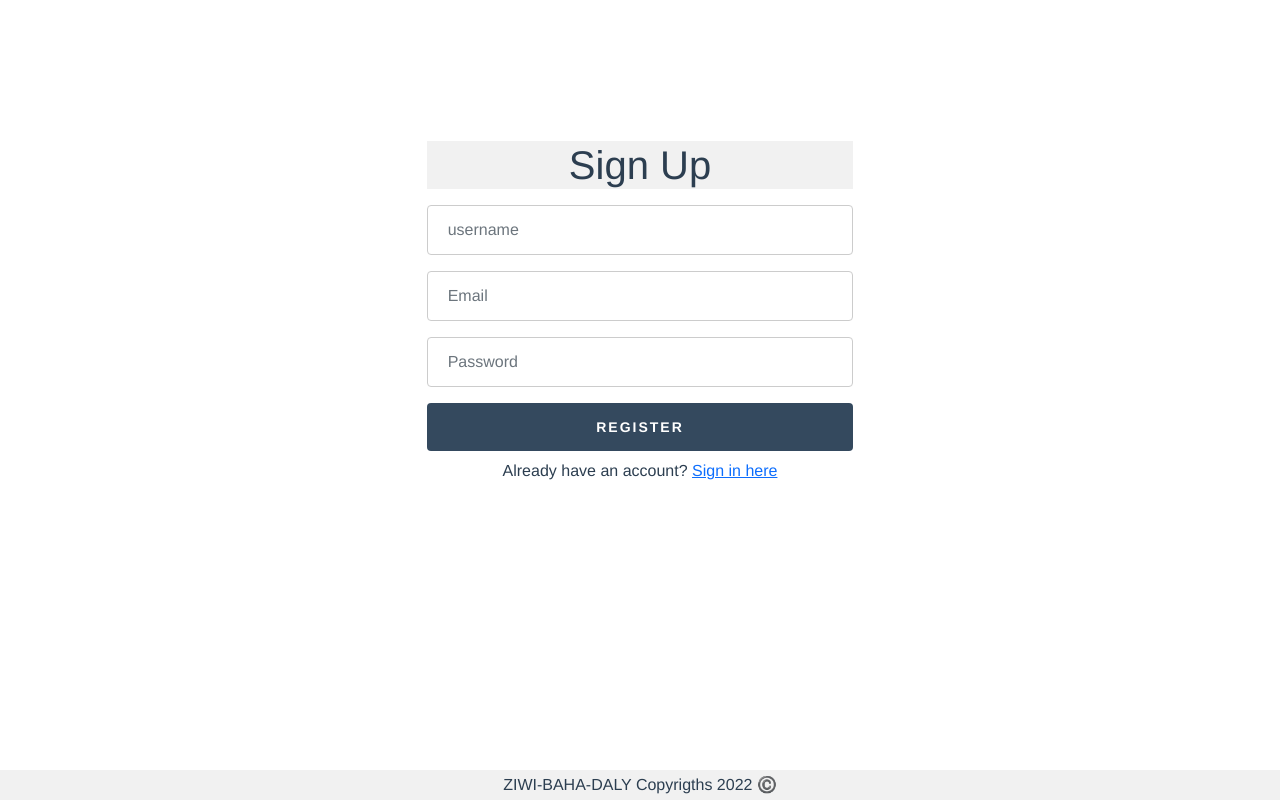
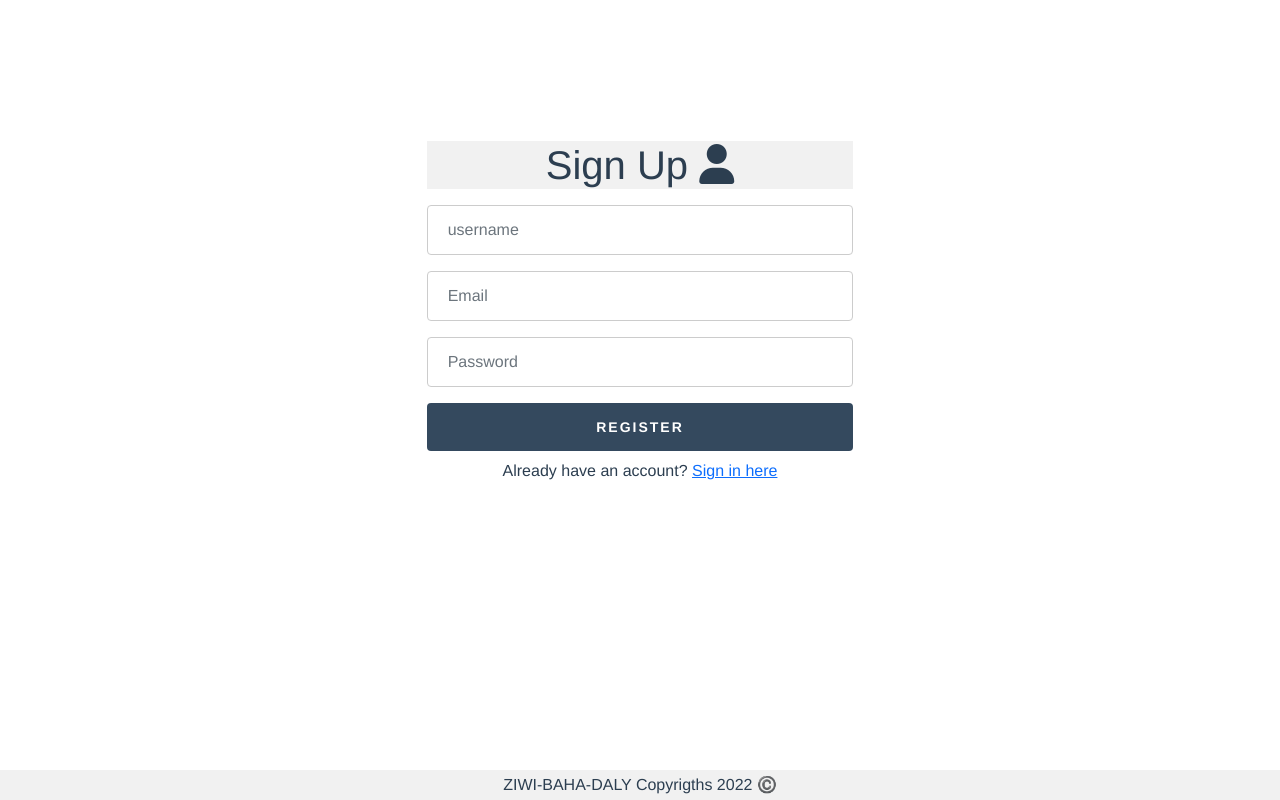
Before and after one commit to Trust-us/Trust-us, a Vue app in the folder client/: page /SignUp in a window 1280 px wide. Built offline with nearby package versions, Linux system fonts and the light colour scheme.

Commit message:
added style

```diff
--- a/client/src/views/AboutTeam.vue
+++ b/client/src/views/AboutTeam.vue
@@ -3,7 +3,7 @@
     <div class="bgimg w3-display-container w3-animate-opacity w3-text-white">
       <div class="w3-display-topleft w3-padding-large w3-xlarge"></div>
       <div class="w3-display-middle">
-        <h1 class="w3-jumbo w3-animate-top">ABOUT US</h1>
+        <h1  class="w3-jumbo w3-animate-top">ABOUT US</h1>
         <hr class="w3-border-grey" style="margin: auto; width: 40%" />
         <h2 id="h2">TRUST US</h2>
         <p class="w3-large w3-center" id="p"><span class="span">Main idea</span><br>we made an app  called best plan wich it gives you the opportunity to share you experience about  hotels/restaurents/journey in beach or any awesome place to visit  with the others , ofcourse it can be the worst plan , this app give anyone the opportunity to discover tunisia and where he can fell good in his vacation or anyother day .... and it's a good + for the strangers
@@ -13,7 +13,7 @@
     </div><br>
     <button @click="backHome" class="btn">BACK HOME <i class="fa fa-arrow-left" aria-hidden="true"></i>
 </button><br><br><br><br><br><br>
-   <a  href="https://github.com/Trust-us/Trust-us" id="a"> <i class="fa-brands fa-github fa-2xl" ></i></a>
+  <a  href="https://github.com/Trust-us/Trust-us" id="a"> <i class="fa-brands fa-github fa-2xl" ></i></a> <i class="fa fa-envelope fa-2xl" aria-hidden="true" ></i>
   </div>
 </template>
 <script>
@@ -72,4 +72,5 @@ export default {
   color: #34495E;
 }
 
+
 </style>
--- a/client/src/views/SignUp.vue
+++ b/client/src/views/SignUp.vue
@@ -2,8 +2,9 @@
 
           <div class="signup">
             <div class="col-lg-4 col-md-6 col-sm-8 mx-auto">
-               <h1>Sign Up</h1>
+               <h1>Sign Up <i class="fa-solid fa-user"></i></h1>
                <form class="form-group"  @submit.prevent="doRegister">
+
                   <input type="text" class="form-control" placeholder="username" v-model="User.username" required>
                   <input type="email" class="form-control" placeholder="Email" v-model="User.email" required>
                   <input type="password" class="form-control" placeholder="Password" v-model="User.password" required>
--- a/client/src/views/SigninView.vue
+++ b/client/src/views/SigninView.vue
@@ -5,8 +5,8 @@
                   <form class="form-group"   @submit.prevent="handleSubmit">
                      <input v-model="login.email" type="email" class="form-control" placeholder="Email" required>
                      <input   v-model="login.password" type="password" class="form-control" placeholder="Password" required>
-                     <input type="submit" class="btn btn-primary"  value="log in">
-                     <p>If you dont have an account,<a href="/SignUp"> Sign up</a> here!
+                     <input type="submit" class="btn btn-primary"  value="sign in" >
+                     <p>If you dont have an account,<a href="/SignUp"> Sign up </a> here!
                      </p>
                   </form>
                </div>
```
